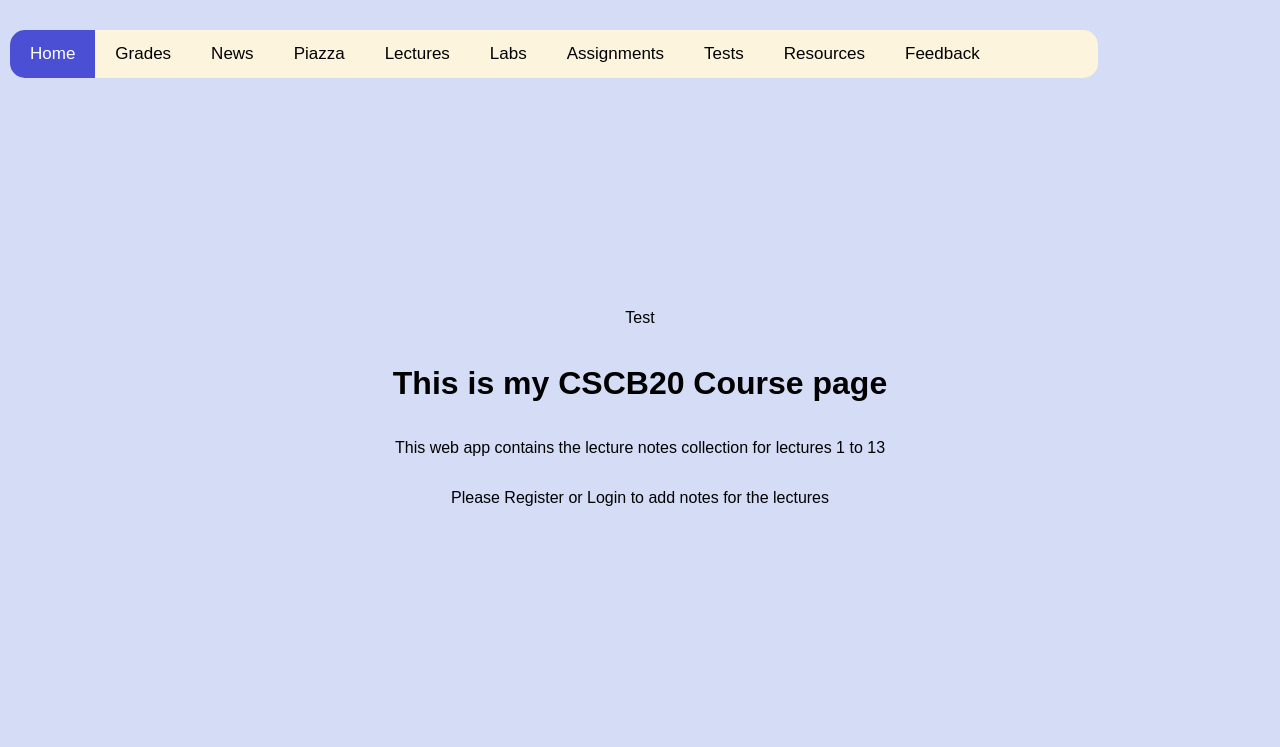
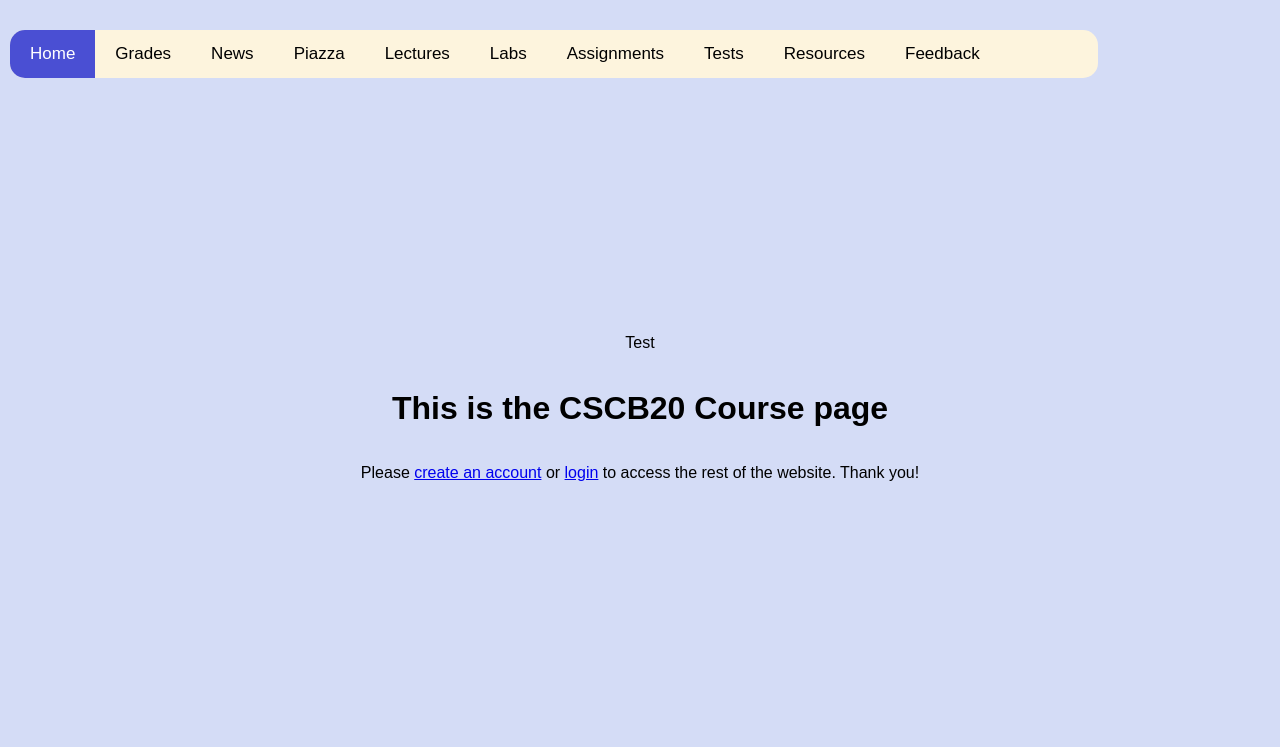
Before and after one commit to m2zhang/b20-assignment3, a Flask app: page / in a window 1280 px wide. Shown: the top 747 px of the page. Run offline with Flask 3, Linux system fonts and the light colour scheme.

Commit message:
Login works now
When you go to home page it shows the right thing based on your session :))))))

```diff
--- a/templates/home.html
+++ b/templates/home.html
@@ -1,18 +1,24 @@
 {% extends "template.html" %}
 {% block content %}
 
-{% if session.name %}
+{% if session.name and session.user_type =='student' %}
           <h3> Welcome {{ session.name }} to CSCB20 Lecture notes! </h3>
-          <p> Now you can add and view lecture notes </p>
+          <p> This is for student's view </p>
 
+{% endif %}
 
-{% else %}
-    <h1>This is my {{ pagename }} page</h1>
+{% if session.name and session.user_type =='instructor' %}
+    <h3> Welcome {{ session.name }} to CSCB20 Lecture notes! </h3>
+    <p> This is for instructor's view </p>
+
+{% endif %}
+
+{% if not session.name %}
+    <h1>This is the CSCB20 Course page</h1>
     <p>
-    This web app contains the lecture notes collection for lectures 1 to 13
-    </p>
-    <p>
-    Please Register or Login to add notes for the lectures
+    Please <a href="{{url_for('create_acc')}}">create an account</a> or <a href="{{url_for('login')}}">login</a> to access the rest of the website.
+
+    Thank you!
     </p>
 
 {% endif %}
```
